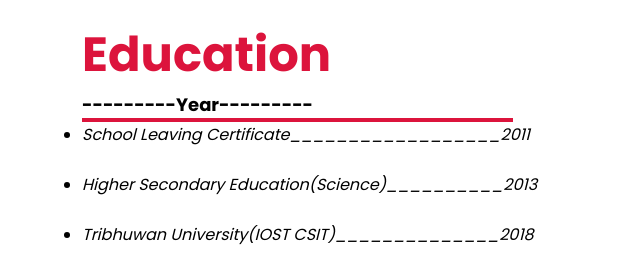
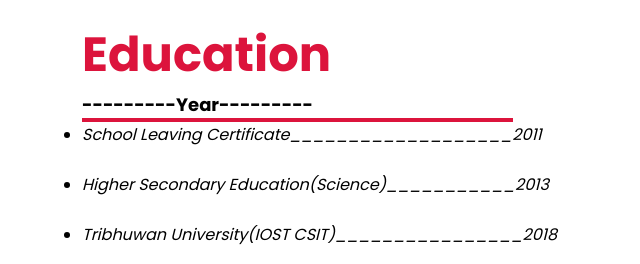
Before and after one commit to Rakeshchy/Rakeshchy, a plain HTML site: page index.html in a window 1280 px wide. Shown: the part 1180-1444 px from the top of the page, 502-1142 px from the left. Drawn offline with nearby package versions, Linux system fonts and the light colour scheme.

Commit message:
Update index.html

```diff
--- a/index.html
+++ b/index.html
@@ -62,9 +62,9 @@
 		<br><u><b><font size=7 color=crimson><p>Education</p></font></b></u>
 		<b><font size=4><p>---------Year---------</p></font></b>
 		<hr size="6" color="crimson" width=70%>
-			<ul><li><i><font size=3>School Leaving Certificate__________________2011</font><br></i></li><br>
-				<li><i><font size=3>Higher Secondary Education(Science)__________2013</font><br></i></li><br>
-				<li><i><font size=3>Tribhuwan University(IOST CSIT)______________2018</font><br></i></li></ul>
+			<ul><li><i><font size=3>School Leaving Certificate___________________2011</font><br></i></li><br>
+				<li><i><font size=3>Higher Secondary Education(Science)___________2013</font><br></i></li><br>
+				<li><i><font size=3>Tribhuwan University(IOST CSIT)________________2018</font><br></i></li></ul>
                    <a href="#">Download CV</a>
                 </div>
             </div>
```
